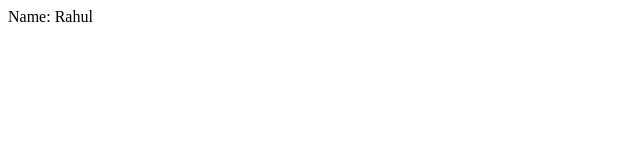
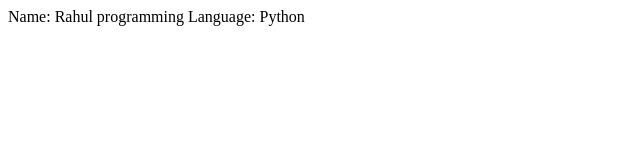
Before and after one commit to Dhrub17/Open-source-Project, a plain HTML site: page index.html in a window 1280 px wide. Shown: the whole page, without its empty margins (0-640 px from the left). Drawn offline with Linux system fonts and the light colour scheme.

Commit message:
aded_python

```diff
--- a/index.html
+++ b/index.html
@@ -7,6 +7,7 @@
 </head>
 <body>
 Name: Rahul
+programming Language: Python
 
 </body>
 </html>
```
